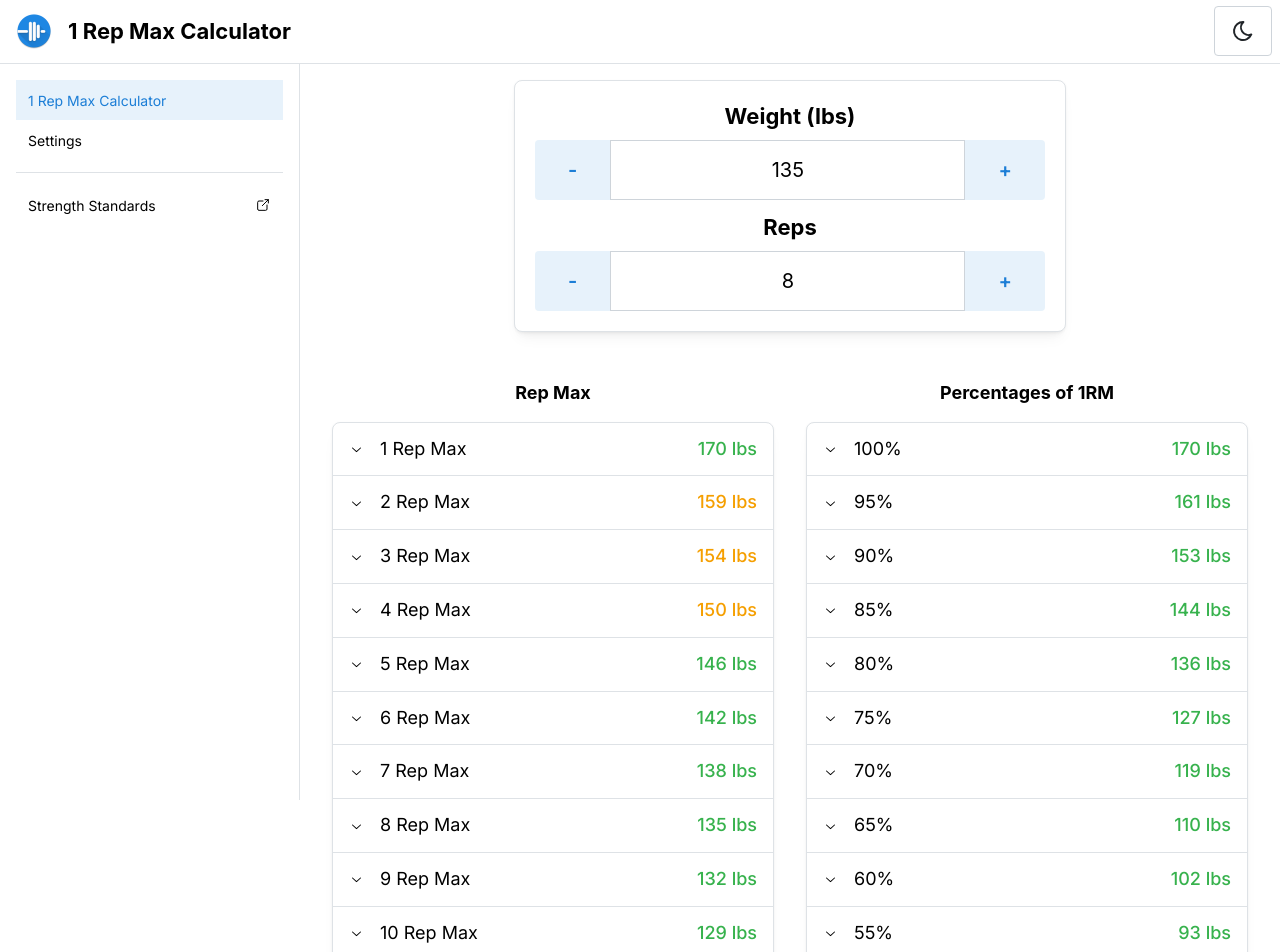
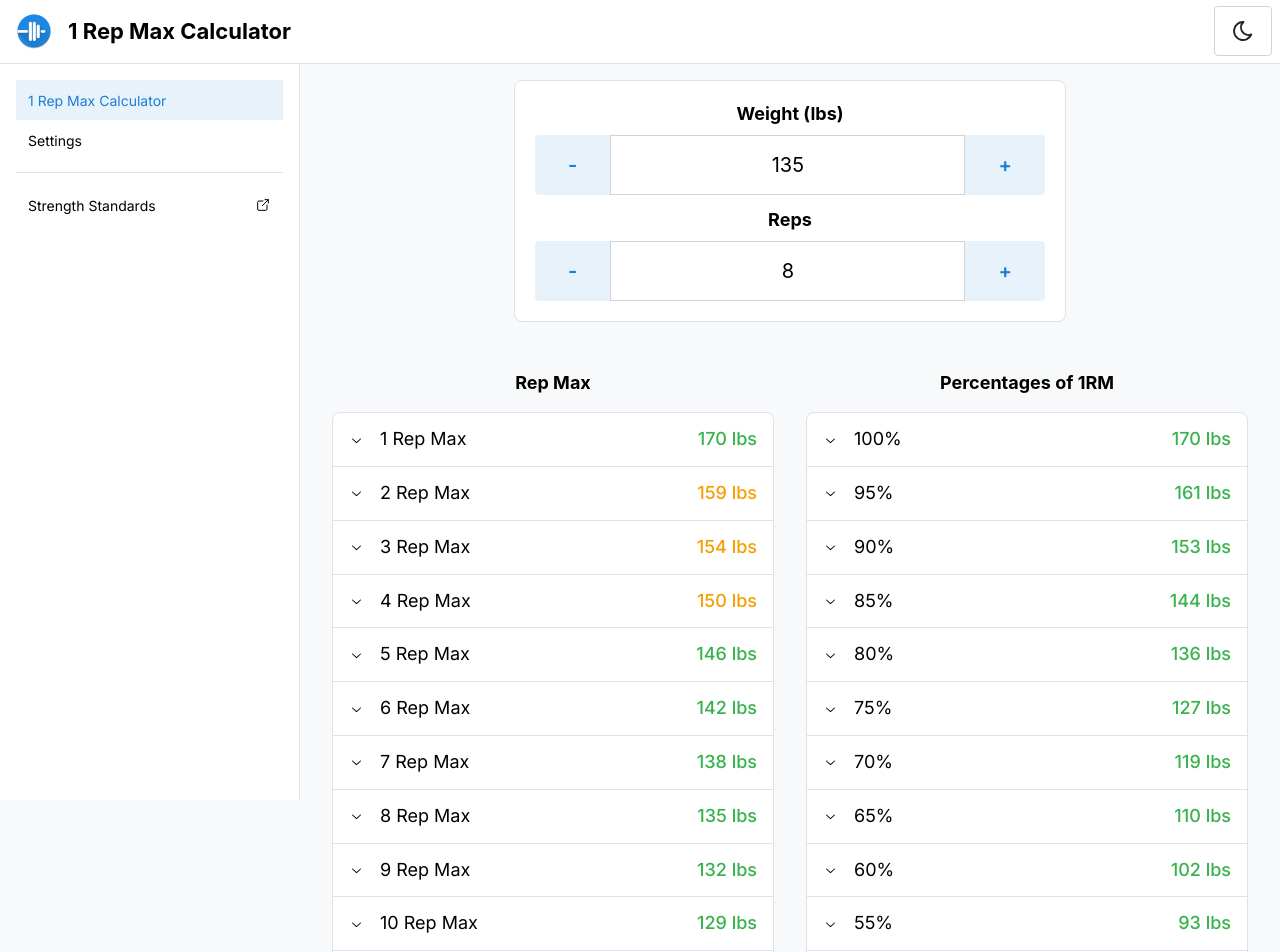
Before and after one commit to Deba9398/one-rep-max-web, a Next.js app: page / in a window 1280 px wide. Shown: the top 952 px of the page. Built offline with nearby package versions, Linux system fonts and the light colour scheme.

Commit message:
Add background color

```diff
--- a/app/layout.tsx
+++ b/app/layout.tsx
@@ -1,6 +1,10 @@
 import type { Metadata } from 'next';
 import { Inter } from 'next/font/google';
-import { MantineProvider, ColorSchemeScript } from '@mantine/core';
+import {
+  MantineProvider,
+  ColorSchemeScript,
+  CSSVariablesResolver,
+} from '@mantine/core';
 import '@mantine/core/styles.css';
 import './globals.css';
 import Script from 'next/script';
@@ -23,12 +27,7 @@ export default function RootLayout({
   return (
     <html lang='en'>
       <body className={inter.className}>
-        <MantineProvider
-          defaultColorScheme='auto'
-          theme={{ primaryShade: { light: 7, dark: 4 } }}
-        >
-          {children}
-        </MantineProvider>
+        {children}
         <GoogleAnalytics />
         <ColorSchemeScript />
       </body>
--- a/app/template.tsx
+++ b/app/template.tsx
@@ -10,6 +10,9 @@ import {
   useMantineColorScheme,
   useComputedColorScheme,
   Tooltip,
+  useMantineTheme,
+  CSSVariablesResolver,
+  MantineProvider,
 } from '@mantine/core';
 import { useDisclosure } from '@mantine/hooks';
 import { IconExternalLink, IconMoon, IconSun } from '@tabler/icons-react';
@@ -17,10 +20,27 @@ import Image from 'next/image';
 import Link from 'next/link';
 import { usePathname } from 'next/navigation';
 
+const resolver: CSSVariablesResolver = (theme) => ({
+  variables: {},
+  light: {
+    '--app-body-background': '#f8f9fa',
+  },
+  dark: {
+    '--app-body-background': '--mantine-color-body',
+  },
+});
+
 export default function Template({ children }: { children: React.ReactNode }) {
   const [opened, { toggle }] = useDisclosure();
 
+  const lightModeBackground = '#f8f9fa'; // Your light mode background color
+
   return (
+    <MantineProvider
+      defaultColorScheme='auto'
+      cssVariablesResolver={resolver}
+      theme={{ primaryShade: { light: 7, dark: 4 } }}
+    >
       <AppShell
         header={{ height: 64 }}
         navbar={{
@@ -61,8 +81,15 @@ export default function Template({ children }: { children: React.ReactNode }) {
         </AppShell.Header>
 
         <NavBar />
-      <AppShell.Main>{children}</AppShell.Main>
+        <AppShell.Main
+          style={{
+            background: 'var(--app-body-background)',
+          }}
+        >
+          {children}
+        </AppShell.Main>
       </AppShell>
+    </MantineProvider>
   );
 }
 
--- a/components/OneRepMaxCalc.tsx
+++ b/components/OneRepMaxCalc.tsx
@@ -28,9 +28,9 @@ export default function OneRepMaxCalc() {
   return (
     <main className='flex flex-col items-center'>
       <Box maw={600} mx='auto'>
-        <Card shadow='sm' padding={'lg'} radius='md' withBorder>
+        <Card padding={'lg'} radius='md' withBorder>
           <div className='text-center'>
-            <Title order={3} pb={8}>
+            <Title order={4} pb={8}>
               Weight ({getWeightUnits()})
             </Title>
             <Button.Group>
@@ -77,7 +77,7 @@ export default function OneRepMaxCalc() {
 
           <Space h={12} />
           <div className='text-center'>
-            <Title order={3} pb={8}>
+            <Title order={4} pb={8}>
               Reps
             </Title>
             <Button.Group>
--- a/components/PercentagesTable.tsx
+++ b/components/PercentagesTable.tsx
@@ -10,7 +10,7 @@ export default function PercentagesTable({
   const percentages = [100, 95, 90, 85, 80, 75, 70, 65, 60, 55, 50, 40];
 
   return (
-    <Card shadow='sm' padding={0} radius='md' withBorder>
+    <Card padding={0} radius='md' withBorder>
       <Accordion chevronPosition='left' multiple>
         {percentages.map((p) => {
           const values = repMaxValues[1].map((r) => ({
--- a/components/RepMaxTable.tsx
+++ b/components/RepMaxTable.tsx
@@ -88,7 +88,7 @@ export default function RepMaxTable({
   repMaxValues: MultiFormulaRepMaxValues;
 }) {
   return (
-    <Card shadow='sm' padding={0} radius='md' withBorder>
+    <Card padding={0} radius='md' withBorder>
       <Accordion chevronPosition='left' multiple>
         {Object.keys(repMaxValues).map((key) => (
           <Accordion.Item key={key} value={key}>
```
Lines whose indentation alone changed are shown as unchanged.
